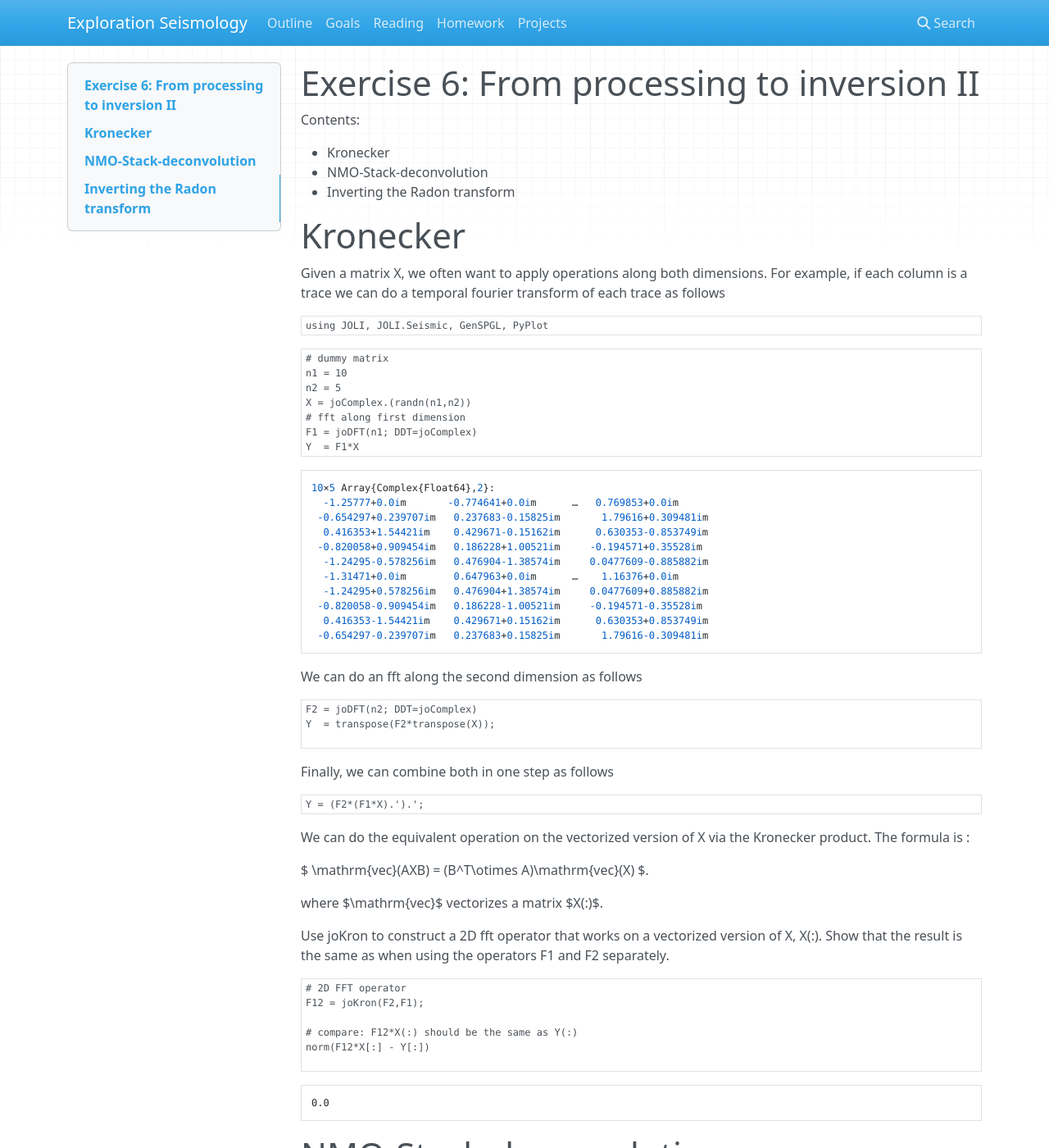
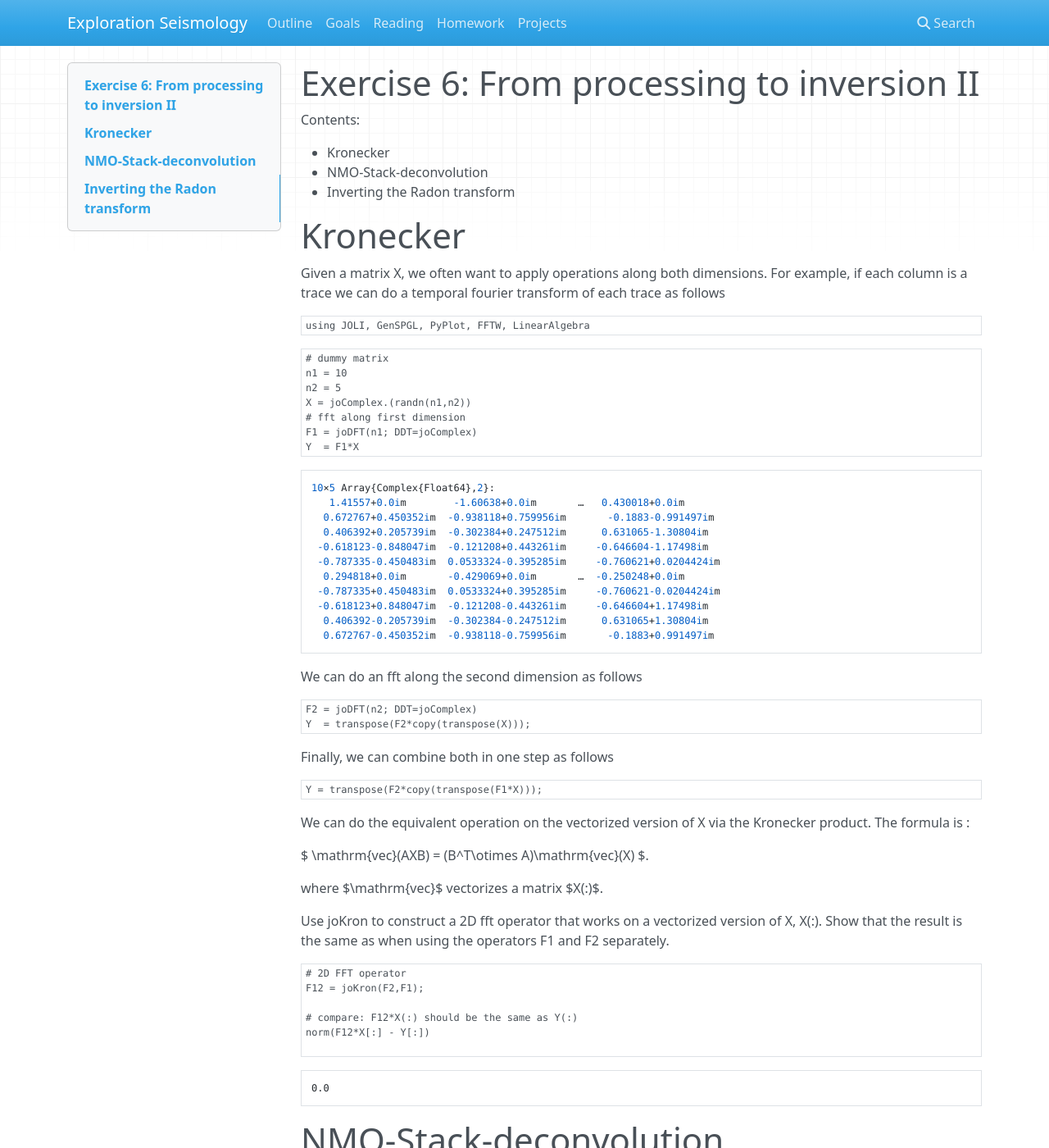
Before and after one commit to flexie/eas-4803-8803-ccs, an MkDocs documentation site: the page built from docs/Assignments/Exercise6.md, in a window 1280 px wide and 1400 px high. Shown: the whole window at 82% size. Built offline with MkDocs 1.6.1, drawn with Linux system fonts in a browser that asks for light colours; nearby versions of some CDN libraries; old or Windows-style settings are respelled for this version of MkDocs; some of the changed text lies outside the part shown.

Commit message:
Update Exercise 6

````diff
--- a/docs/Assignments/Exercise6.md
+++ b/docs/Assignments/Exercise6.md
@@ -1,4 +1,3 @@
-
 # Exercise 6: From processing to inversion II
 
 Contents:
@@ -13,7 +12,7 @@ Given a matrix X, we often want to apply operations along both dimensions. For e
 
 
 ```julia
-using JOLI, JOLI.Seismic, GenSPGL, PyPlot
+using JOLI, GenSPGL, PyPlot, FFTW, LinearAlgebra
 ```
 
 
@@ -31,16 +30,16 @@ Y  = F1*X
 
 
     10×5 Array{Complex{Float64},2}:
-      -1.25777+0.0im       -0.774641+0.0im      …   0.769853+0.0im
-     -0.654297+0.239707im   0.237683-0.15825im       1.79616+0.309481im
-      0.416353+1.54421im    0.429671-0.15162im      0.630353-0.853749im
-     -0.820058+0.909454im   0.186228+1.00521im     -0.194571+0.35528im
-      -1.24295-0.578256im   0.476904-1.38574im     0.0477609-0.885882im
-      -1.31471+0.0im        0.647963+0.0im      …    1.16376+0.0im
-      -1.24295+0.578256im   0.476904+1.38574im     0.0477609+0.885882im
-     -0.820058-0.909454im   0.186228-1.00521im     -0.194571-0.35528im
-      0.416353-1.54421im    0.429671+0.15162im      0.630353+0.853749im
-     -0.654297-0.239707im   0.237683+0.15825im       1.79616-0.309481im
+       1.41557+0.0im        -1.60638+0.0im       …   0.430018+0.0im
+      0.672767+0.450352im  -0.938118+0.759956im       -0.1883-0.991497im
+      0.406392+0.205739im  -0.302384+0.247512im      0.631065-1.30804im
+     -0.618123-0.848047im  -0.121208+0.443261im     -0.646604-1.17498im
+     -0.787335-0.450483im  0.0533324-0.395285im     -0.760621+0.0204424im
+      0.294818+0.0im       -0.429069+0.0im       …  -0.250248+0.0im
+     -0.787335+0.450483im  0.0533324+0.395285im     -0.760621-0.0204424im
+     -0.618123+0.848047im  -0.121208-0.443261im     -0.646604+1.17498im
+      0.406392-0.205739im  -0.302384-0.247512im      0.631065+1.30804im
+      0.672767-0.450352im  -0.938118-0.759956im       -0.1883+0.991497im
 
 
 
@@ -49,15 +48,14 @@ We can do an fft along the second dimension as follows
 
 ```julia
 F2 = joDFT(n2; DDT=joComplex)
-Y  = transpose(F2*transpose(X));
-
+Y  = transpose(F2*copy(transpose(X)));
 ```
 
 Finally, we can combine both in one step as follows
 
 
 ```julia
-Y = (F2*(F1*X).').';
+Y = transpose(F2*copy(transpose(F1*X)));
 ```
 
 We can do the equivalent operation on the vectorized version of X via the Kronecker product. The formula is :
````
Also changed, not shown: other parts of docs/Assignments/Exercise6.md (+16 -16 lines).
